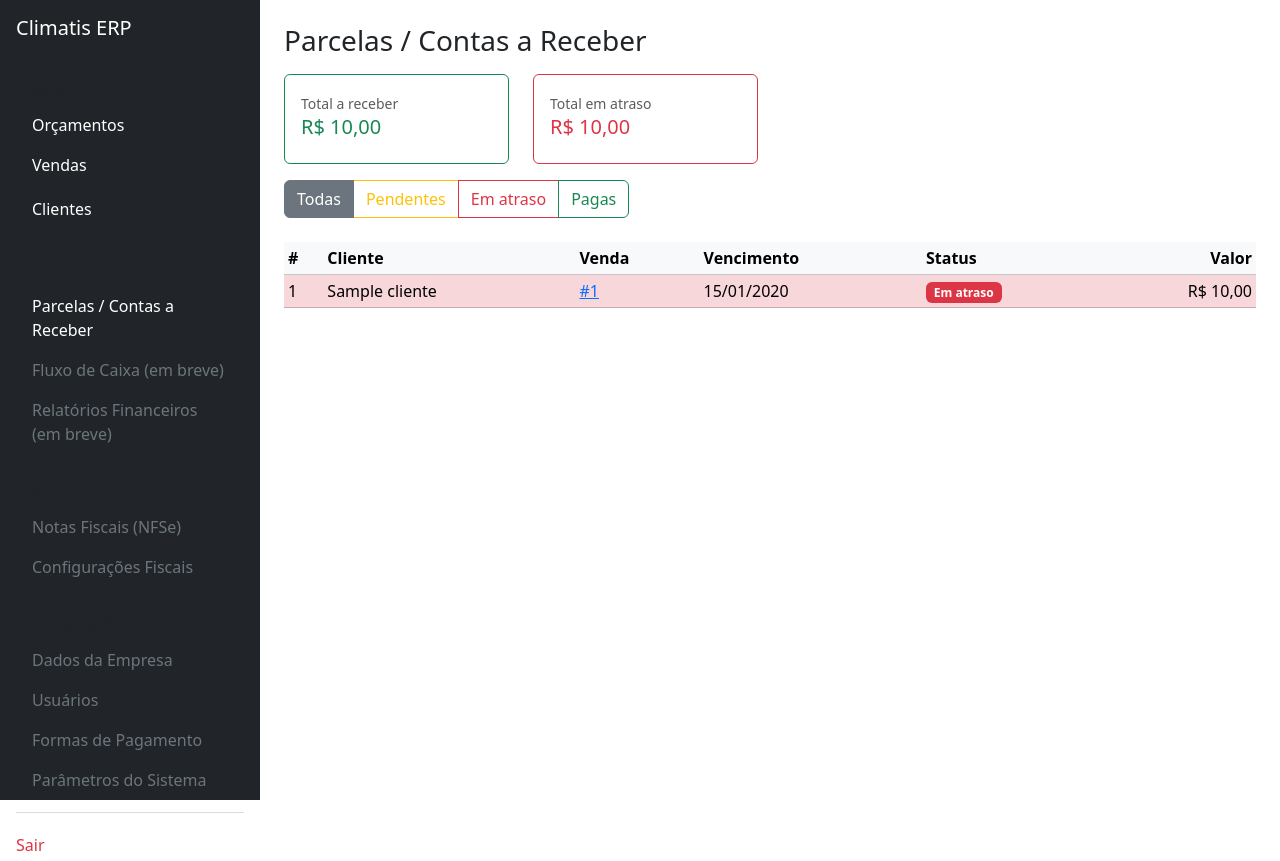
After one commit to marlevek/climatis-erp, a Django app: page /clientes/parcelas/ in a window 1280 px wide. The commit adds this page. Run offline with Django 5.2, Linux system fonts and the light colour scheme; tables that the repository leaves empty hold one stand-in row (values such as "Sample post").

Commit message:
menu lateral e financeiro

```diff
--- a/clientes/urls.py
+++ b/clientes/urls.py
@@ -19,6 +19,7 @@ from .views import (
 )
 from clientes.views_relatorios import relatorio_inadimplencia
 from clientes.views import gerar_codigo_servico, dashboard_financeiro_view, aging_detalhe_view,  exportar_dashboard_excel, exportar_dashboard_pdf, cobrar_parcela_whatsapp
+from clientes.views import parcelas_list
 from financeiro.views import novo_lancamento_financeiro, lista_lancamentos_financeiros, editar_lancamento_financeiro, excluir_lancamento_financeiro
 
 
@@ -71,11 +72,12 @@ urlpatterns = [
     'financeiro/lancamento/<int:lancamento_id>/editar/',
     editar_lancamento_financeiro,
     name='editar_lancamento_financeiro'
-),
-path(
-    'financeiro/lancamento/<int:lancamento_id>/excluir/',
-    excluir_lancamento_financeiro,
-    name='excluir_lancamento_financeiro'
-),
+    ),
+    path('financeiro/lancamento/<int:lancamento_id>/excluir/',
+        excluir_lancamento_financeiro,        name='excluir_lancamento_financeiro'
+    ),
+
+    # Parcelas
+    path('parcelas/', parcelas_list, name='parcelas_list'),
 
 ]
--- a/clientes/views.py
+++ b/clientes/views.py
@@ -467,7 +467,7 @@ class VendaDetailView(LoginRequiredMixin, DetailView):
 
         return redirect('clientes:venda_detail', pk=venda.pk)
 
-
+from financeiro.services.dashboard_service import dashboard_financeiro_dados
 
 # FINANCEIRO
 @login_required
@@ -478,30 +478,11 @@ def dashboard_financeiro_view(request):
     mes = int(mes) if mes else None
     ano = int(ano) if ano else None
 
-    dados_financeiros = financeiro_mes(mes, ano)
-
-    context = {
-        "total_faturado": dados_financeiros['total_faturado'],
-        "total_saidas": dados_financeiros['saidas'],
-        "saldo_mes": dados_financeiros['saldo'],
-        "total_a_receber": total_a_receber(mes, ano),
-        "total_em_atraso": total_em_atraso(mes, ano),
-        "qtd_vendas_em_atraso": qtd_vendas_em_atraso(mes, ano),
-        "aging": inadimplencia_por_aging(mes, ano),
-
-        "comp_faturado": {
-            "atual": dados_financeiros["total_faturado"],
-            "anterior": financeiro_mes(
-                *calcular_mes_anterior(mes, ano)
-            )["total_faturado"] if calcular_mes_anterior(mes, ano)[0] else None,
-            "variacao": None
-        },
-
-        "comp_em_atraso": indicador_comparativo(total_em_atraso, mes, ano),
-
+    context = dashboard_financeiro_dados(mes, ano)
+    context.update({
         "mes_selecionado": mes,
         "ano_selecionado": ano,
-    }
+    })
 
     return render(
         request,
@@ -658,8 +639,6 @@ def exportar_dashboard_excel(request):
 
 
 # Exportar PDF
-
-
 @login_required
 def exportar_dashboard_pdf(request):
 
@@ -747,3 +726,48 @@ def exportar_dashboard_pdf(request):
 
     doc.build(elements)
     return response
+
+
+# Parcelas
+def parcelas_list(request):
+    hoje = now().date()
+    filtro = request.GET.get('status')
+
+    parcelas = Parcelamento.objects.select_related(
+        'venda',
+        'venda__cliente'
+    )
+
+    if filtro == 'pendente':
+        parcelas = parcelas.filter(status='pendente', data_vencimento__gte=hoje)
+
+    elif filtro == 'paga':
+        parcelas = parcelas.filter(status='paga')
+
+    elif filtro == 'atraso':
+        parcelas = parcelas.filter(status='pendente', data_vencimento__lt=hoje)
+
+    parcelas = parcelas.order_by('data_vencimento')
+
+    # Totais
+    total_a_receber = parcelas.filter(status='pendente').aggregate(
+        total=Sum('valor')
+    )['total'] or 0
+
+    total_em_atraso = parcelas.filter(
+        status='pendente',
+        data_vencimento__lt=hoje
+    ).aggregate(
+        total=Sum('valor')
+    )['total'] or 0
+
+    return render(
+        request,
+        'clientes/parcelas_list.html',
+        {
+            'parcelas': parcelas,
+            'filtro': filtro,
+            'total_a_receber': total_a_receber,
+            'total_em_atraso': total_em_atraso,
+        }
+    )
--- a/templates/clientes/aging_detalhe.html
+++ b/templates/clientes/aging_detalhe.html
@@ -1,4 +1,4 @@
-{% extends "base.html" %}
+{% extends "dashboard/base_dashboard.html" %}
 {% load humanize %}
 
 
--- /dev/null
+++ b/templates/clientes/parcelas_list.html
@@ -0,0 +1,107 @@
+{% extends "dashboard/base_dashboard.html" %}
+
+{% block title %}Parcelas / Contas a Receber{% endblock %}
+
+{% block content %}
+
+<h3>Parcelas / Contas a Receber</h3>
+<div class="row mt-3">
+    <div class="col-md-3">
+        <div class="card border-success">
+            <div class="card-body">
+                <small class="text-muted">Total a receber</small>
+                <h5 class="text-success">
+                    R$ {{ total_a_receber|floatformat:2 }}
+                </h5>
+            </div>
+        </div>
+    </div>
+
+    <div class="col-md-3">
+        <div class="card border-danger">
+            <div class="card-body">
+                <small class="text-muted">Total em atraso</small>
+                <h5 class="text-danger">
+                    R$ {{ total_em_atraso|floatformat:2 }}
+                </h5>
+            </div>
+        </div>
+    </div>
+</div>
+
+<div class="btn-group mt-3">
+    <a href="{% url 'clientes:parcelas_list' %}"
+       class="btn btn-outline-secondary {% if not filtro %}active{% endif %}">
+        Todas
+    </a>
+
+    <a href="?status=pendente"
+       class="btn btn-outline-warning {% if filtro == 'pendente' %}active{% endif %}">
+        Pendentes
+    </a>
+
+    <a href="?status=atraso"
+       class="btn btn-outline-danger {% if filtro == 'atraso' %}active{% endif %}">
+        Em atraso
+    </a>
+
+    <a href="?status=paga"
+       class="btn btn-outline-success {% if filtro == 'paga' %}active{% endif %}">
+        Pagas
+    </a>
+</div>
+
+
+<table class="table table-sm table-hover mt-4">
+    <thead class="table-light">
+        <tr>
+            <th>#</th>
+            <th>Cliente</th>
+            <th>Venda</th>
+            <th>Vencimento</th>
+            <th>Status</th>
+            <th class="text-end">Valor</th>
+        </tr>
+    </thead>
+    <tbody>
+        {% for p in parcelas %}
+        <tr class="{% if p.esta_atrasada %}table-danger{% endif %}">
+            <td>{{ p.numero }}</td>
+
+            <td>
+                {{ p.venda.cliente }}
+            </td>
+
+            <td>
+                <a href="{% url 'clientes:venda_detail' p.venda.id %}">
+                    #{{ p.venda.id }}
+                </a>
+            </td>
+
+            <td>{{ p.data_vencimento|date:"d/m/Y" }}</td>
+
+            <td>
+                {% if p.status == 'paga' %}
+                    <span class="badge bg-success">Paga</span>
+                {% elif p.esta_atrasada %}
+                    <span class="badge bg-danger">Em atraso</span>
+                {% else %}
+                    <span class="badge bg-warning text-dark">Pendente</span>
+                {% endif %}
+            </td>
+
+            <td class="text-end">
+                R$ {{ p.valor|floatformat:2 }}
+            </td>
+        </tr>
+        {% empty %}
+        <tr>
+            <td colspan="6" class="text-center text-muted">
+                Nenhuma parcela encontrada.
+            </td>
+        </tr>
+        {% endfor %}
+    </tbody>
+</table>
+
+{% endblock %}
--- /dev/null
+++ b/templates/dashboard/base_dashboard.html
@@ -0,0 +1,25 @@
+{% load static %}
+
+<!DOCTYPE html>
+<html lang="pt-br">
+<head>
+    <meta charset="UTF-8">
+    <title>{% block title %}Climatis ERP{% endblock %}</title>
+
+    <!-- BOOTSTRAP CSS -->
+    <link href="https://cdn.jsdelivr.net/npm/bootstrap@5.3.3/dist/css/bootstrap.min.css" rel="stylesheet">
+</head>
+
+<body>
+<div class="d-flex">
+
+    {% include "dashboard/partials/sidebar.html" %}
+
+    <main class="flex-fill p-4">
+        {% block content %}{% endblock %}
+    </main>
+
+</div>
+<script src="https://cdn.jsdelivr.net/npm/bootstrap@5.3.3/dist/js/bootstrap.bundle.min.js"></script>
+
+</body>
--- /dev/null
+++ b/templates/dashboard/partials/sidebar.html
@@ -0,0 +1,106 @@
+<nav class="bg-dark text-white vh-100 p-3 d-flex flex-column" style="width:260px">
+
+    <!-- TOPO -->
+    <div>
+        <h5 class="mb-4">Climatis ERP</h5>
+
+        <ul class="nav flex-column gap-2">
+
+            <!-- 📂 COMERCIAL -->
+            <li class="text-uppercase text-muted small mt-3">Comercial</li>
+
+            <li class="nav-item">
+                <a href="{% url 'clientes:orcamento_list' %}" class="nav-link text-white py-1">
+                    Orçamentos
+                </a>
+            </li>
+
+            <li class="nav-item">
+                <a href="{% url 'clientes:venda_list' %}" class="nav-link text-white py-1">
+                    Vendas
+                </a>
+            </li>
+
+            <li class="nav-item">
+                <a href="{% url 'clientes:lista' %}" class="nav-link text-white">
+                    Clientes
+                </a>
+            </li>
+
+
+            <!-- 💰 FINANCEIRO -->
+            <li class="text-uppercase text-muted small mt-4">Financeiro</li>
+
+            <li class="nav-item">
+                <a href="{% url 'clientes:parcelas_list' %}" class="nav-link text-white py-1">
+                    Parcelas / Contas a Receber
+                </a>
+
+            </li>
+
+            <li class="nav-item">
+                <span class="nav-link text-secondary py-1">
+                    Fluxo de Caixa (em breve)
+                </span>
+            </li>
+
+            <li class="nav-item">
+                <span class="nav-link text-secondary py-1">
+                    Relatórios Financeiros (em breve)
+                </span>
+            </li>
+
+            <!-- 🧾 FISCAL -->
+            <li class="text-uppercase text-muted small mt-4">Fiscal</li>
+
+            <li class="nav-item">
+                <span class="nav-link text-secondary py-1">
+                    Notas Fiscais (NFSe)
+                </span>
+            </li>
+
+            <li class="nav-item">
+                <span class="nav-link text-secondary py-1">
+                    Configurações Fiscais
+                </span>
+            </li>
+
+            <!-- ⚙️ CONFIGURAÇÕES -->
+            <li class="text-uppercase text-muted small mt-4">Configurações</li>
+
+            <li class="nav-item">
+                <span class="nav-link text-secondary py-1">
+                    Dados da Empresa
+                </span>
+            </li>
+
+            <li class="nav-item">
+                <span class="nav-link text-secondary py-1">
+                    Usuários
+                </span>
+            </li>
+
+            <li class="nav-item">
+                <span class="nav-link text-secondary py-1">
+                    Formas de Pagamento
+                </span>
+            </li>
+
+            <li class="nav-item">
+                <span class="nav-link text-secondary py-1">
+                    Parâmetros do Sistema
+                </span>
+            </li>
+
+        </ul>
+    </div>
+
+    <!-- RODAPÉ (Sair SEMPRE embaixo) -->
+    <div class="mt-auto">
+        <hr class="text-secondary">
+        <a href="#" class="nav-link text-danger py-1">
+            Sair
+        </a>
+    </div>
+
+</nav>
--- a/templates/vendas/venda_list.html
+++ b/templates/vendas/venda_list.html
@@ -1,4 +1,4 @@
-{% extends "base.html" %}
+{% extends "dashboard/base_dashboard.html" %}
 
 {% block content %}
 
```
Also changed, not shown: financeiro/services/dashboard_service.py (added, +44 -0 lines), financeiro/services/__init__.py (added).
